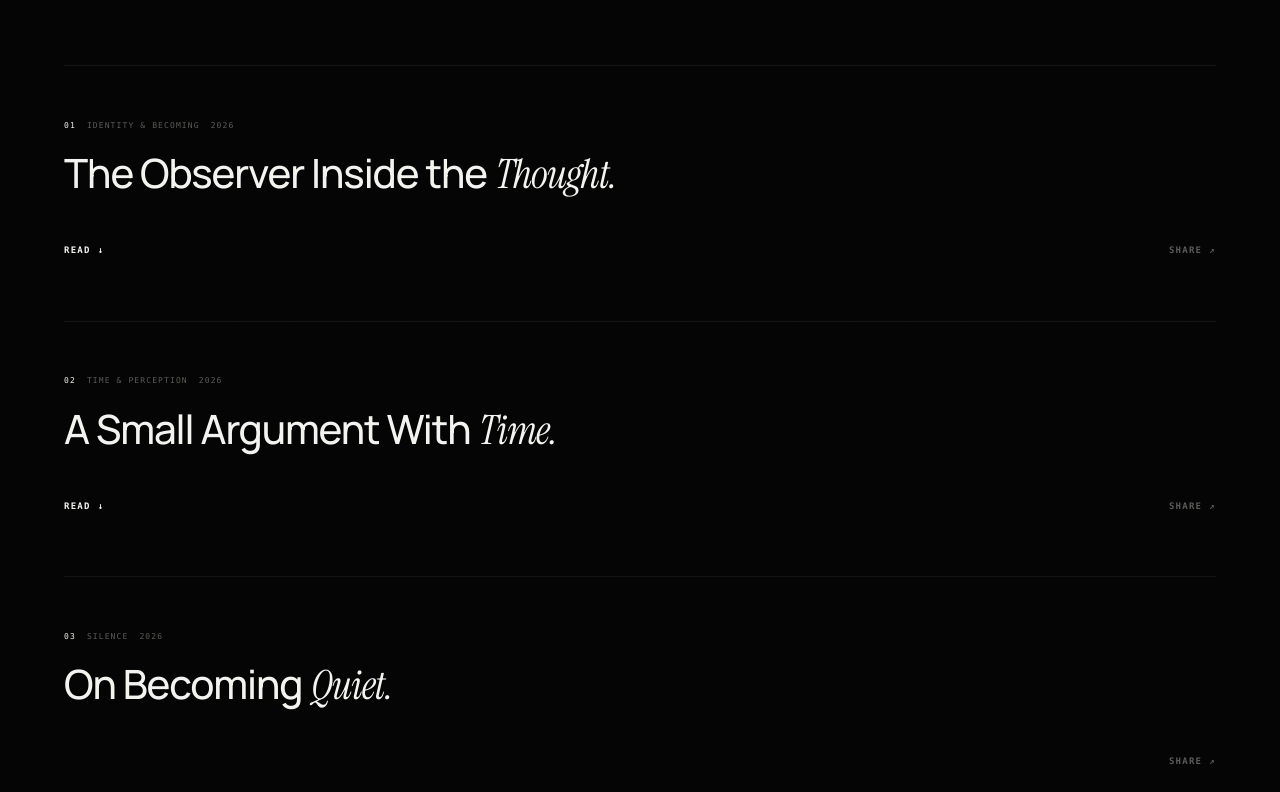
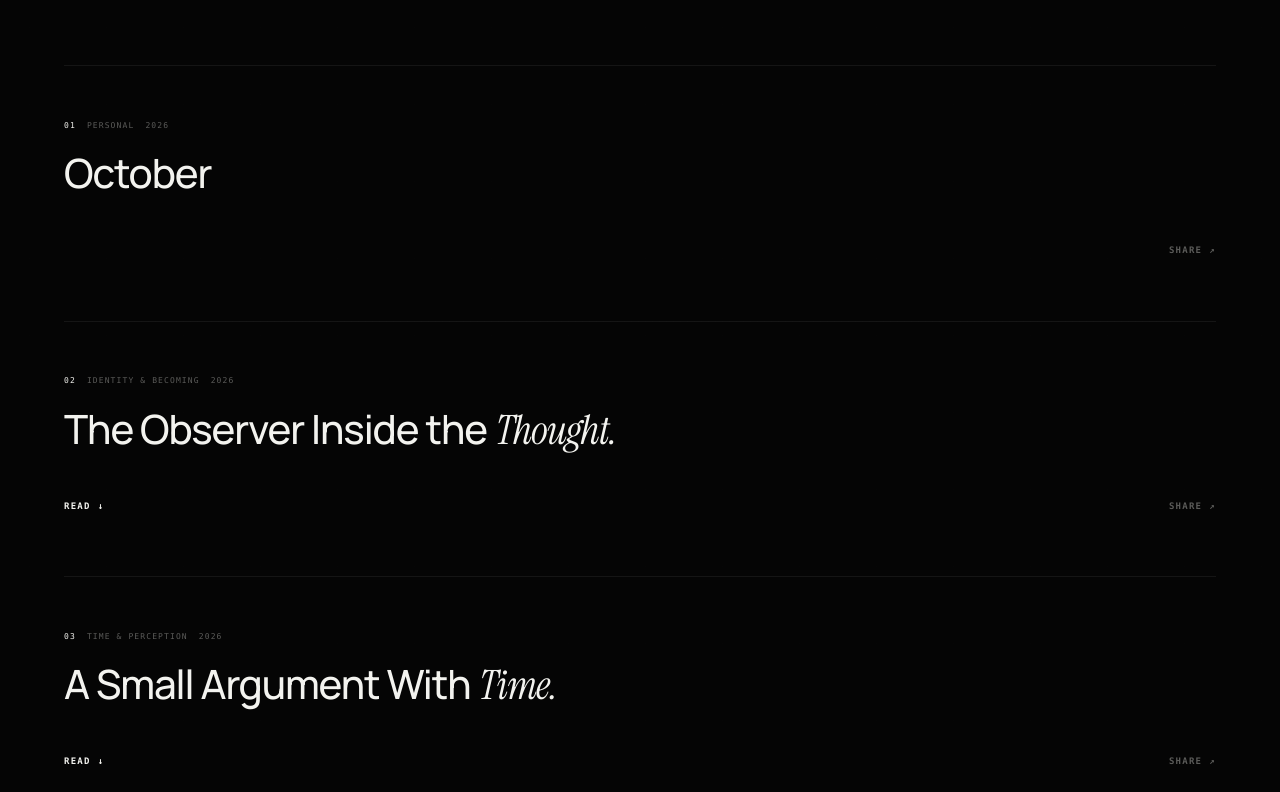
Before and after one commit to shahriarbappy60-ship-it/personal-universe, a React (Vite) app: page /wonder in a window 1280 px wide. Shown: the part 1508-2300 px from the top of the page. Built offline with nearby package versions, Linux system fonts and the light colour scheme.

Commit message:
feat: publish October writing

```diff
--- a/src/data/wonderData.js
+++ b/src/data/wonderData.js
@@ -348,6 +348,30 @@ essays.forEach(entry => {
   entry.readTime = calculateReadingTime(entry.body);
 });
 
+const personalWritings = [
+  {
+    id: "october",
+    number: "007",
+    date: "2026",
+    tag: "PERSONAL",
+    title: "October",
+    titleBase: "October",
+    titleAccent: "",
+    excerpt: "October has always felt a little different to me. I can’t really explain the feeling.",
+    readTime: "01 MIN READ",
+    length: "short",
+    body: `
+      <p>October has always felt a little different to me.</p>
+      <p>I can’t really explain the feeling.</p>
+      <p>I don’t really know why… but a lot of the difficult and life changing events of my life happened in this month. Some of the hardest days, some unexpected changes, some things I never thought would happen and some moments that completely changed me.</p>
+      <p>Somehow, October has always been full of plot twists for me, but it’s not just that. October brings out a strange mix of feelings in me. Nostalgia, melancholy, peace, sadness… a little bit of everything.</p>
+      <p>And the strange part is that I still love this month. Maybe because every October has left me with something. A memory. A feeling. Or a version of myself that I had to leave behind.</p>
+      <p>Now it’s October again.</p>
+      <p>Let’s see what this one brings.</p>
+    `
+  }
+];
+
 // =========================================================
 // UNIFIED WRITINGS ARCHIVE
 // One stream for short and long personal writing.
@@ -358,6 +382,7 @@ const shortWritingIds = new Set([
 ]);
 
 export const writings = [
+  ...personalWritings,
   ...reflections.map(entry => ({
     ...entry,
     title: `${entry.titleBase} ${entry.titleAccent}`,
```
